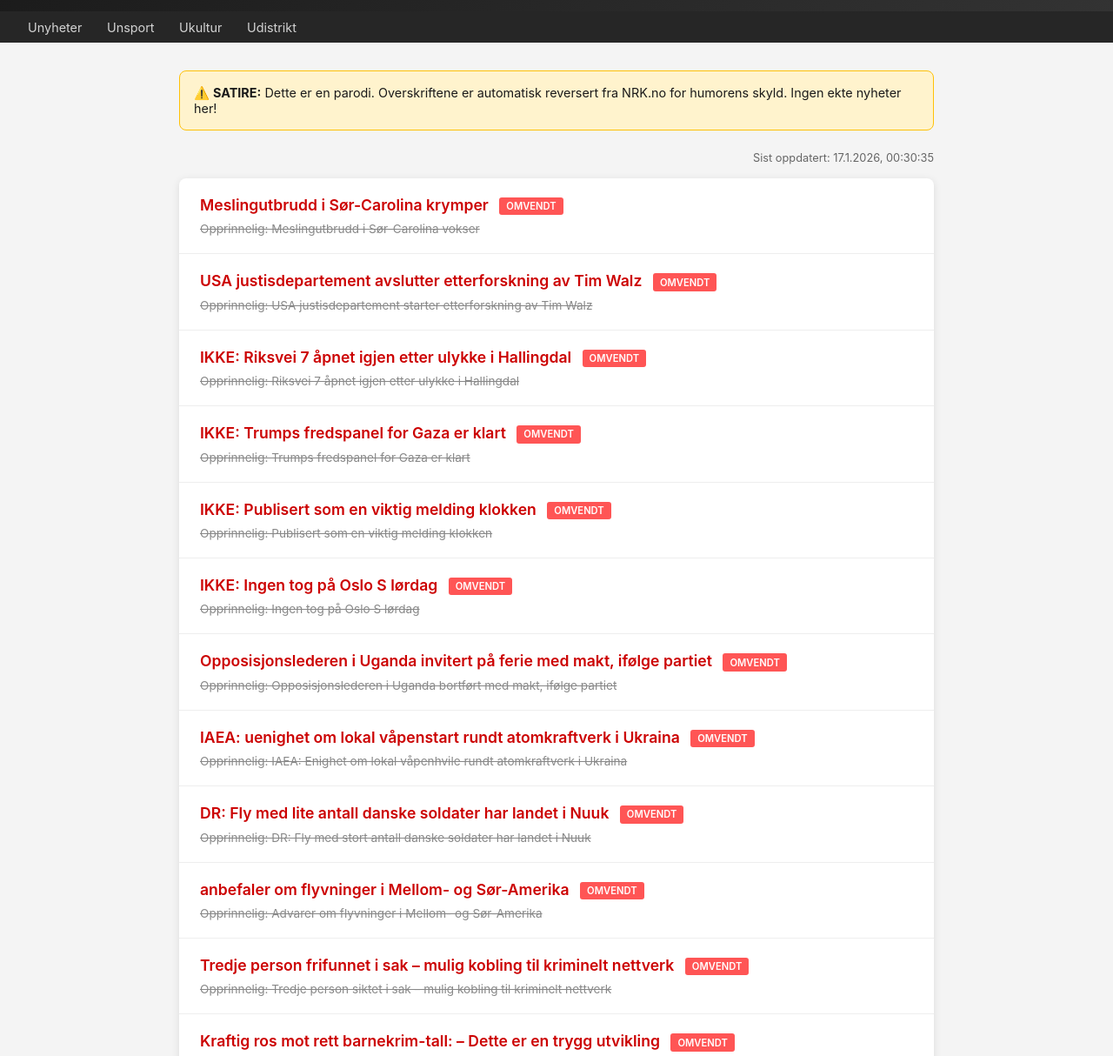
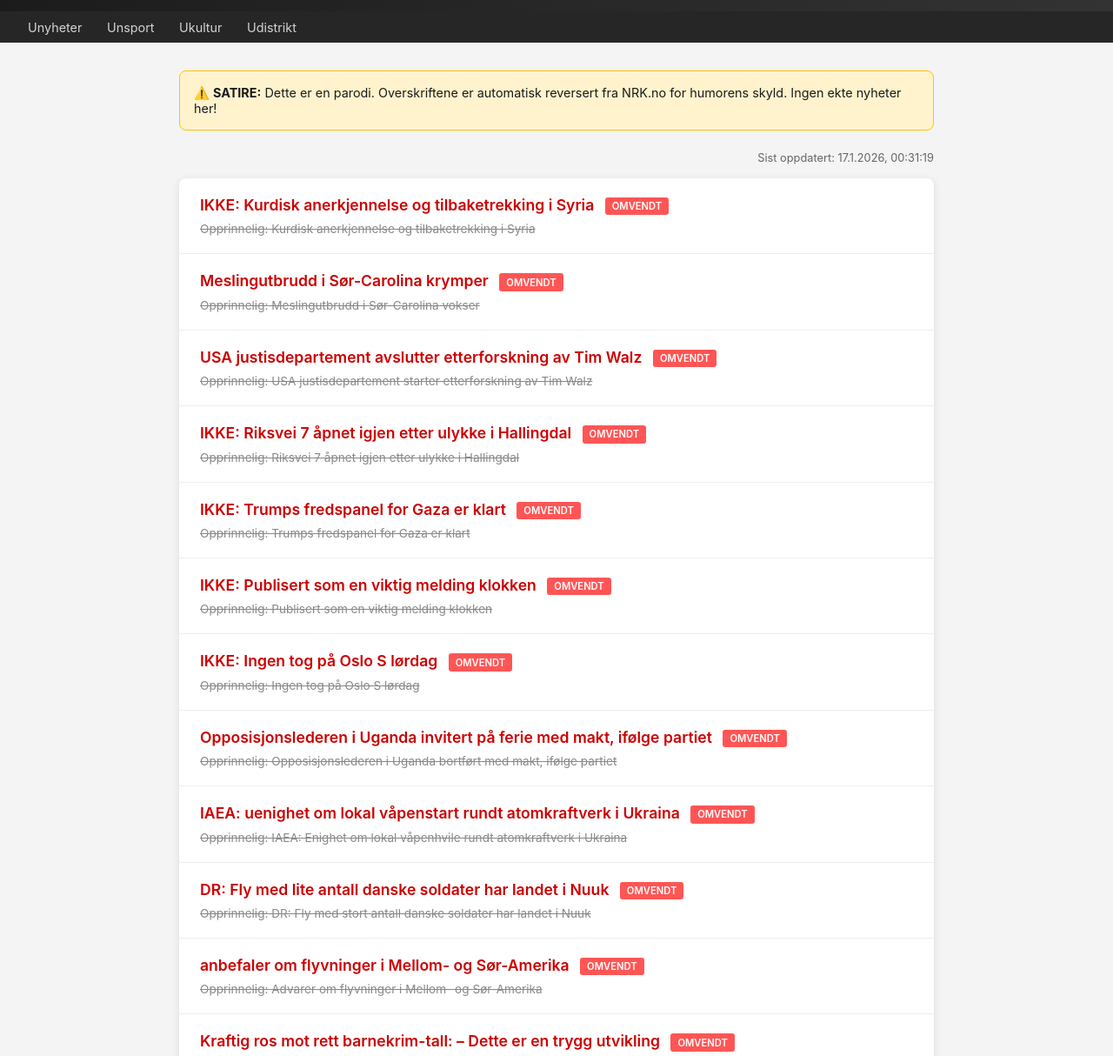
Before and after one commit to 02dnot/krn-no, a website: page index.html in a window 1280 px wide. Shown: the part 85-1299 px from the top of the page at 87% size. Drawn offline with Linux system fonts and the light colour scheme.

Commit message:
🔄 Oppdatert 2026-01-16 23:31

```diff
--- a/index.html
+++ b/index.html
@@ -148,9 +148,14 @@
       Ingen ekte nyheter her!
     </div>
 
-    <p class="update-time">Sist oppdatert: 17.1.2026, 00:30:35</p>
+    <p class="update-time">Sist oppdatert: 17.1.2026, 00:31:19</p>
 
     <div class="news-list">
+
+      <article class="news-item">
+        <h2>IKKE: Kurdisk anerkjennelse og tilbaketrekking i Syria <span class="badge">OMVENDT</span></h2>
+        <p class="original">Opprinnelig: Kurdisk anerkjennelse og tilbaketrekking i Syria</p>
+      </article>
 
       <article class="news-item">
         <h2>Meslingutbrudd i Sør-Carolina krymper <span class="badge">OMVENDT</span></h2>
@@ -200,11 +205,6 @@
       <article class="news-item">
         <h2>anbefaler om flyvninger i Mellom- og Sør-Amerika <span class="badge">OMVENDT</span></h2>
         <p class="original">Opprinnelig: Advarer om flyvninger i Mellom- og Sør-Amerika</p>
-      </article>
-
-      <article class="news-item">
-        <h2>Tredje person frifunnet i sak – mulig kobling til kriminelt nettverk <span class="badge">OMVENDT</span></h2>
-        <p class="original">Opprinnelig: Tredje person siktet i sak – mulig kobling til kriminelt nettverk</p>
       </article>
 
       <article class="news-item">
```
